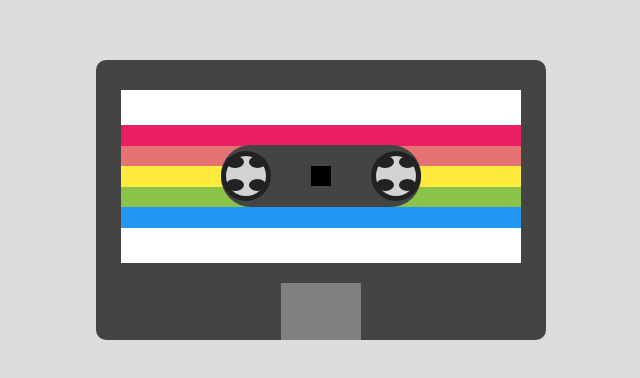
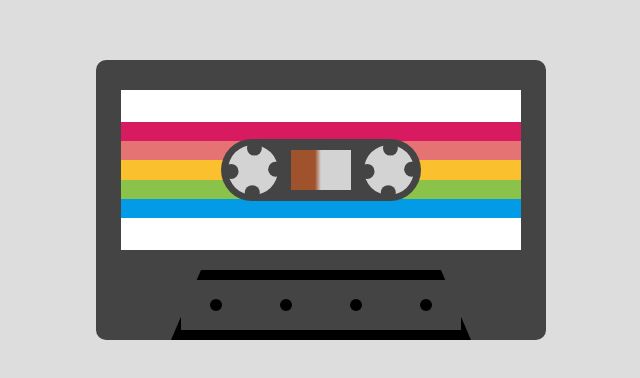
Before and after one commit to CarEsteban/lab4, a plain HTML site: page index.html in a window 1280 px wide. Shown: the part 200-578 px from the top of the page, without its empty margins (319-959 px from the left). Drawn offline with Linux system fonts and the light colour scheme.

Commit message:
details for the cassette

```diff
--- a/index.html
+++ b/index.html
@@ -12,16 +12,13 @@
         <div class="tape-section">
           <div class="tape-container">
             <div class="tuerca izquierda">
-              <div class="centro">
               <div class="agujero"></div>
               <div class="agujero"></div>
               <div class="agujero"></div>
               <div class="agujero"></div>
             </div>
-            </div>
             <div class="tape"></div>
             <div class="tuerca derecha">
-              <div class="centro">
               <div class="agujero"></div>
               <div class="agujero"></div>
               <div class="agujero"></div>
@@ -30,9 +27,15 @@
           </div>
         </div>
       </div>
+
+      <div class="details">
+        <div class="slot">
+          <div class="hole"></div>
+          <div class="hole"></div>
+          <div class="hole"></div>
+          <div class="hole"></div>
         </div>
-
-      <div class="details"></div>
+      </div>
     </div>
   </body>
 </html>
--- a/style.css
+++ b/style.css
@@ -35,16 +35,16 @@ body {
 
   background: linear-gradient(
     to bottom,
-    #e91e63 0%,
-    #e91e63 20%,
+    #d81b60 0%,
+    #d81b60 20%,
     #e57373 20%,
     #e57373 40%,
-    #ffeb3b 40%,
-    #ffeb3b 60%,
+    #fbc02d 40%,
+    #fbc02d 60%,
     #8bc34a 60%,
     #8bc34a 80%,
-    #2196f3 80%,
-    #2196f3 100% /* Azul */
+    #039be5 80%,
+    #039be5 100%
   );
 
   display: flex;
@@ -54,53 +54,69 @@ body {
 
 .tape-container {
   width: 50%;
-  height: 60%;
+  height: 65%;
   background: #444444;
-  border-radius: 30px;
+  border-radius: 40px;
   display: flex;
-  justify-content: space-between;
+  justify-content: space-around;
   align-items: center;
 }
 
 .tuerca {
   width: 50px;
   height: 50px;
-  background: #222; /* Color oscuro del engranaje */
+  background: #d3d3d3; /* Color oscuro del engranaje */
   border-radius: 50%;
   display: flex;
+  flex-wrap: wrap;
   justify-content: center;
   align-items: center;
-}
-
-.centro {
-  width: 40px;
-  height: 40px;
-  background: #d3d3d3; /* Color metálico */
-  border-radius: 50%;
-  display: flex;
-  flex-wrap: wrap; /* Organiza los agujeros en dos filas */
-  justify-content: space-evenly;
-  align-items: space-evenly;
-  gap: 5px; /* Espaciado entre agujeros */
+  gap: 15px;
+  transform: rotate(45deg);
 }
 
 .agujero {
-  width: 12px;
-  height: 12px;
-  background: #222; /* Color del fondo (simula el vacío) */
+  width: 15px;
+  height: 15px;
+  background: #444444; /* Color del fondo (simula el vacío) */
   border-radius: 50%;
-  flex: 1 1 calc(50% - 5px); /* Tamaño proporcional sin `position` */
+  flex: 0 0 30%; /* Tamaño proporcional sin `position` */
 }
 
 .tape {
-  width: 20px;
-  height: 20px;
-  background: black;
+  width: 60px;
+  height: 40px;
+
+  background: linear-gradient(
+    to right,
+    #a0522d 40%,
+    /* Marrón */ #d3d3d3 50% /* Gris claro */
+  );
 }
 
 .details {
-  background: gray;
-  width: 20%;
   flex: 1;
+  width: 100%;
+  display: flex;
+  justify-content: center;
+  align-items: flex-end;
   margin-top: 20px;
 }
+
+.slot {
+  width: 70%;
+  height: 50px;
+  background: #444444;
+  clip-path: polygon(10% 0%, 90% 0%, 100% 100%, 0% 100%);
+  display: flex;
+  justify-content: space-around;
+  align-items: center;
+  border: solid 10px;
+}
+
+.hole {
+  width: 12px;
+  height: 12px;
+  background: black;
+  border-radius: 50%;
+}
```
Lines whose indentation alone changed are shown as unchanged.
